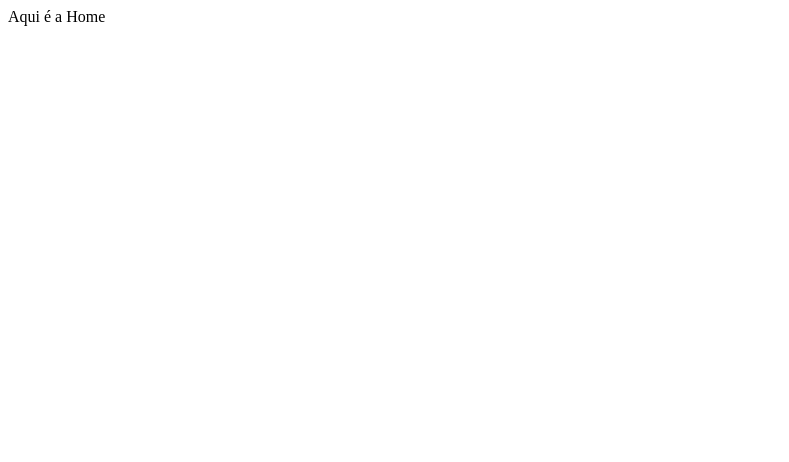
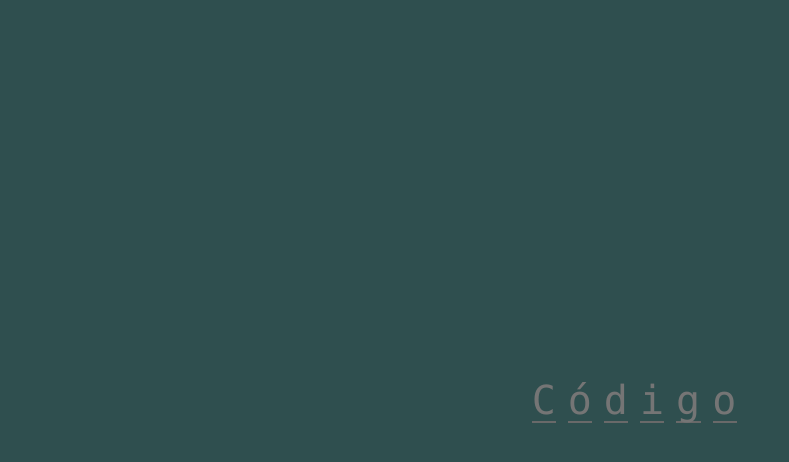
Before and after one commit to rodrigocachoeira/enygma, a Next.js app: page / in a window 1280 px wide. Shown: the top 462 px of the page, without its empty margins (0-789 px from the left). Built offline with nearby package versions, Linux system fonts and the light colour scheme.

Commit message:
added global styles and code input

```diff
--- /dev/null
+++ b/global_style.css
@@ -0,0 +1,15 @@
+html,
+body {
+  margin: 0;
+  padding: 0;
+  box-sizing: border-box;
+
+  width: 100vw;
+  height: 100vh;
+
+  display: flex;
+  align-items: center;
+  justify-content: center;
+
+  background-color: darkslategray;
+}
--- /dev/null
+++ b/pages/_app.js
@@ -0,0 +1,7 @@
+import '../global_style.css'
+
+function MyApp({ Component, pageProps }) {
+  return <Component {...pageProps} />
+}
+
+export default MyApp
--- a/pages/index.js
+++ b/pages/index.js
@@ -1,5 +1,11 @@
+import styles from './styles.module.css'
+
 function Home() {
-  return <div>Aqui é a Home</div>
+  return (
+    <div>
+      <input maxLength={6} type="text" placeholder="Código" className={styles.input} />
+    </div>
+  )
 }
 
 export default Home
--- /dev/null
+++ b/pages/styles.module.css
@@ -0,0 +1,17 @@
+.input {
+  display: block;
+  margin: 2em auto;
+  border: none;
+  padding: 0;
+  width: 9ch;
+  background: repeating-linear-gradient(90deg, dimgrey 0, dimgrey 1ch, transparent 0, transparent 1.5ch) 0 100%/ 10ch 2px no-repeat;
+  font: 5ch droid sans mono, consolas, monospace;
+  letter-spacing: 0.5ch;
+
+  color: whitesmoke;
+}
+
+.input:focus {
+  outline: none;
+  color: lightseagreen;
+}
```
Also changed, not shown: 1 other file (tests, documents, lock files or other folders).
